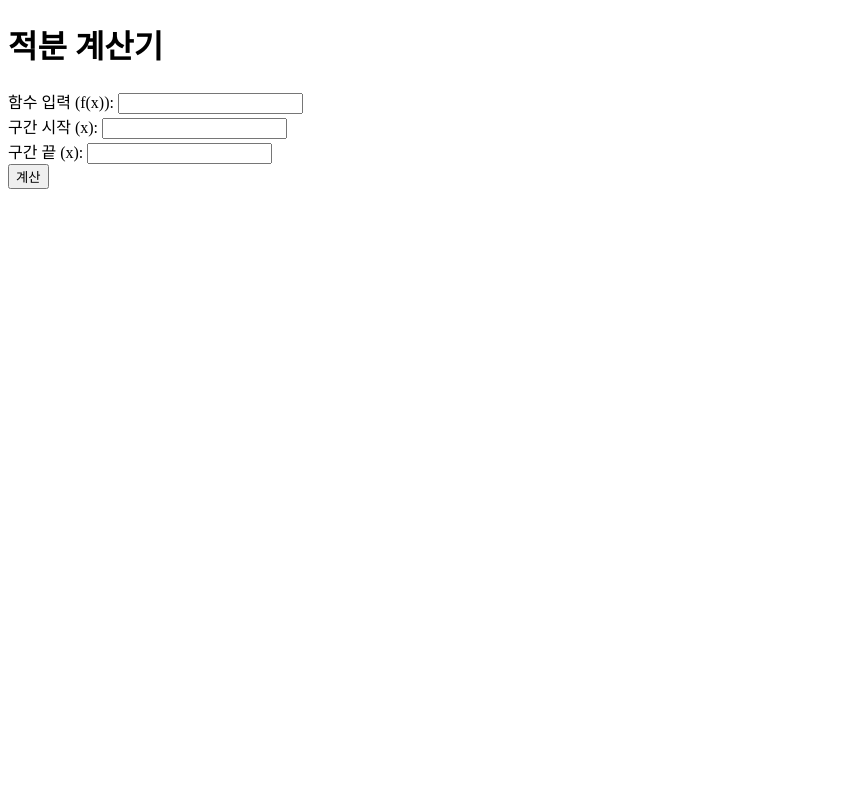
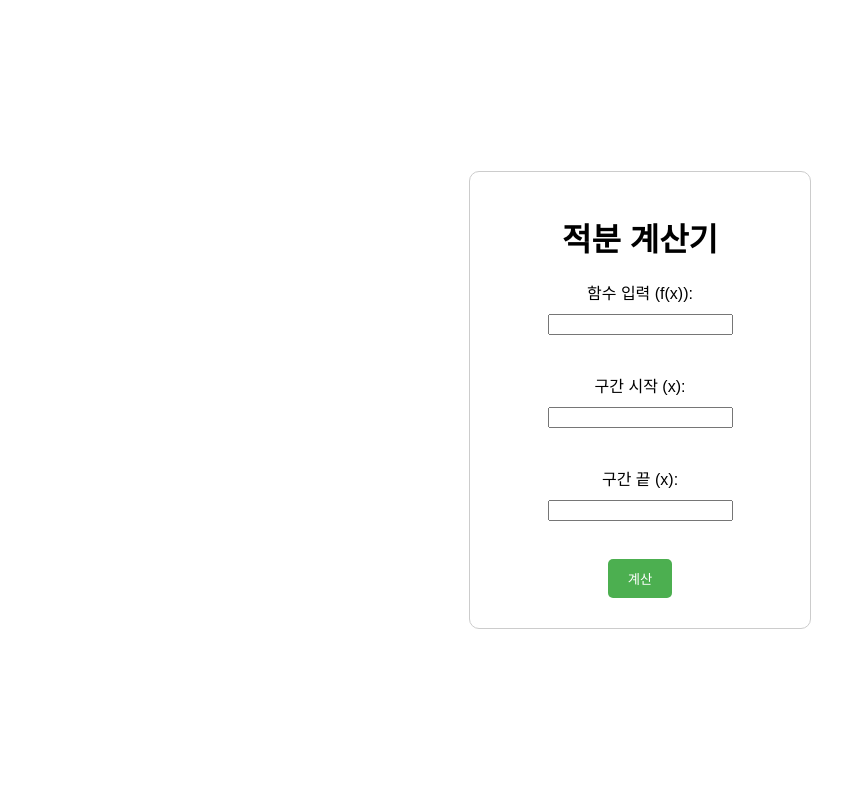
Before and after one commit to jinhwan31/integral-calculator, a Flask app: page / in a window 1280 px wide. Shown: the whole page, without its empty margins (0-866 px from the left). Run offline with Flask 3, Linux system fonts and the light colour scheme.

Commit message:
Update index.html

```diff
--- a/templates/index.html
+++ b/templates/index.html
@@ -4,8 +4,50 @@
     <meta charset="UTF-8">
     <meta name="viewport" content="width=device-width, initial-scale=1.0">
     <title>적분 계산기</title>
+    <style>
+        body {
+            display: flex;
+            justify-content: center;
+            align-items: center;
+            height: 100vh;
+            margin: 0;
+            font-family: Arial, sans-serif;
+        }
+
+        .container {
+            text-align: center;
+            padding: 20px;
+            border: 1px solid #ccc;
+            border-radius: 10px;
+            width: 300px;
+        }
+
+        h1 {
+            margin-bottom: 20px;
+        }
+
+        label, input, button {
+            display: block;
+            margin: 10px auto;
+        }
+
+        button {
+            padding: 10px 20px;
+            background-color: #4CAF50;
+            color: white;
+            border: none;
+            border-radius: 5px;
+            cursor: pointer;
+        }
+
+        button:hover {
+            background-color: #45a049;
+        }
+
+    </style>
 </head>
 <body>
+    <div class="container">
         <h1>적분 계산기</h1>
         <form method="POST">
             <label>함수 입력 (f(x)): </label>
@@ -22,5 +64,6 @@
         {% if result %}
         <h2>결과: {{ result }}</h2>
         {% endif %}
+    </div>
 </body>
 </html>
```
Lines whose indentation alone changed are shown as unchanged.
